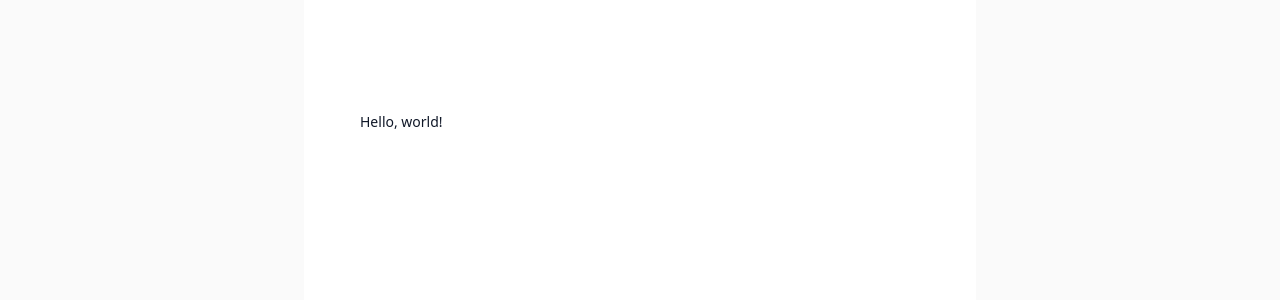
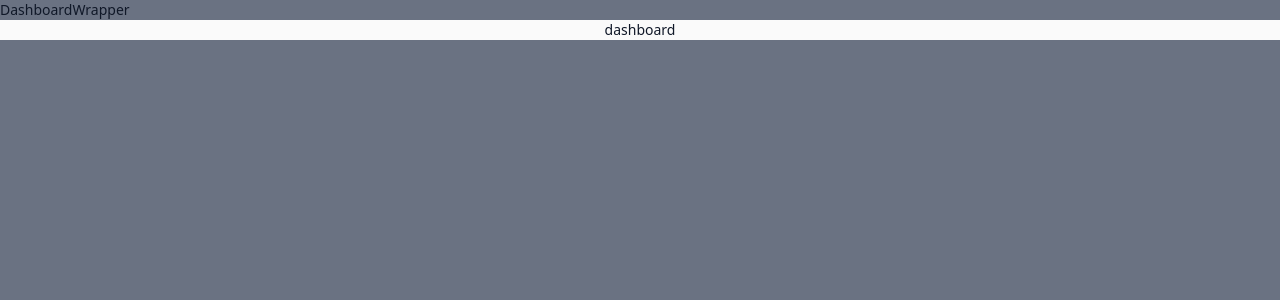
Before and after one commit to dropecosta/inventory-management, a Next.js app in the folder client/: page / in a window 1280 px wide. Shown: the top 300 px of the page. Built offline with nearby package versions, Linux system fonts and the light colour scheme.

Commit message:
Add DashboardWrapper

```diff
--- /dev/null
+++ b/client/app/Dashboard/page.tsx
@@ -0,0 +1,9 @@
+import React from 'react'
+
+function dashboard() {
+  return (
+    <div>dashboard</div>
+  )
+}
+
+export default dashboard
--- /dev/null
+++ b/client/app/DashboardWrapper.tsx
@@ -0,0 +1,9 @@
+import React from 'react'
+
+const DashboardWrapper = ({ children }: { children: React.ReactNode }) => {
+  return (
+    <div>DashboardWrapper {children}</div>
+  )
+}
+
+export default DashboardWrapper
--- a/client/app/layout.tsx
+++ b/client/app/layout.tsx
@@ -1,5 +1,6 @@
 import type { Metadata } from "next";
 import { Geist, Geist_Mono } from "next/font/google";
+import DashboardWrapper from "@/app/DashboardWrapper";
 import "./globals.css";
 
 const geistSans = Geist({
@@ -27,7 +28,12 @@ export default function RootLayout({
       lang="en"
       className={`${geistSans.variable} ${geistMono.variable} h-full antialiased`}
     >
-      <body className="min-h-full flex flex-col">{children}</body>
+      <body className="min-h-full flex flex-col">
+        <DashboardWrapper>
+          {children}
+        </DashboardWrapper>
+
+      </body>
     </html>
   );
 }
--- a/client/app/page.tsx
+++ b/client/app/page.tsx
@@ -1,9 +1,9 @@
+import Dashboard from "@/app/Dashboard/page";
+
 export default function Home() {
   return (
     <div className="flex flex-col flex-1 items-center justify-center bg-zinc-50 font-sans dark:bg-black">
-      <main className="flex flex-1 w-full max-w-3xl flex-col items-center justify-between py-32 px-16 bg-white dark:bg-black sm:items-start">
-        Hello, world!
-      </main>
+      <Dashboard />
     </div>
   );
 }
```
